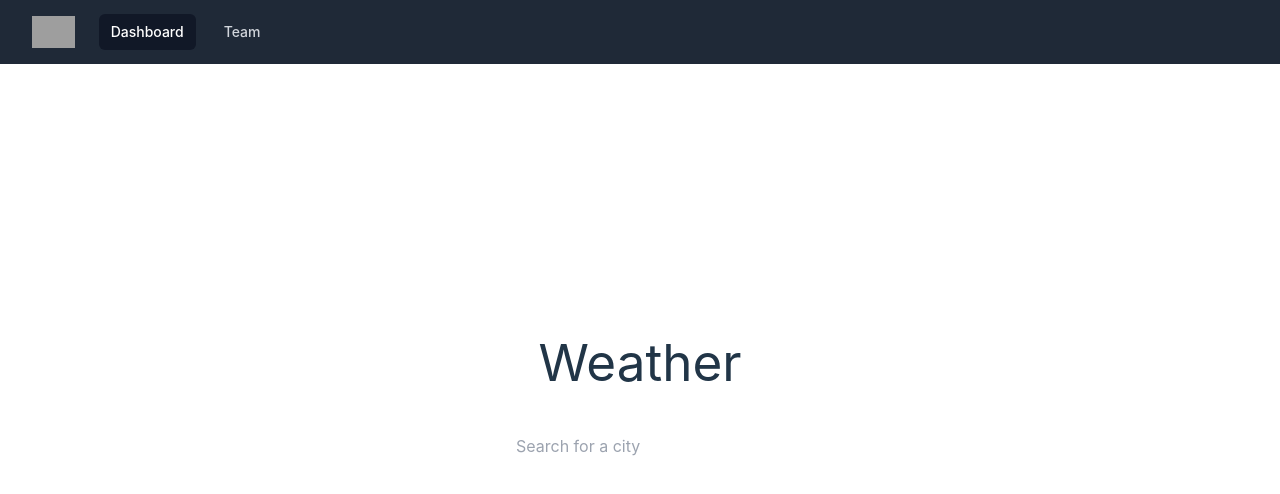
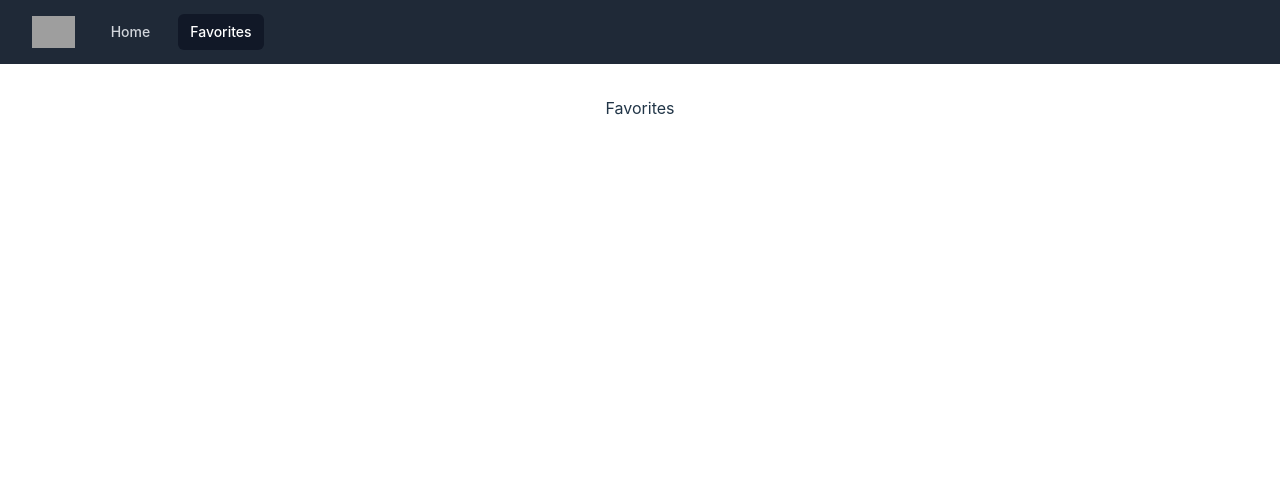
Before and after one commit to softwarebyze/ruach, a React (Vite) app: page /favorites in a window 1280 px wide. Shown: the top 494 px of the page. Built offline with nearby package versions, Linux system fonts and the light colour scheme; grey boxes are pictures that could not be loaded.

Commit message:
routing, dropdown working

```diff
--- a/package.json
+++ b/package.json
@@ -12,7 +12,8 @@
     "@headlessui/react": "^1.7.17",
     "@heroicons/react": "^2.0.18",
     "react": "^18.2.0",
-    "react-dom": "^18.2.0"
+    "react-dom": "^18.2.0",
+    "react-router-dom": "^6.20.1"
   },
   "devDependencies": {
     "@types/react": "^18.0.27",
--- a/src/App.tsx
+++ b/src/App.tsx
@@ -1,28 +1,19 @@
+import { Routes } from "react-router-dom";
 import "./App.css";
-import { getAutocompleteLocations } from "./api/autocomplete";
 import { Nav } from "./components/Nav";
 
-function App() {
-  const handleSearch = async (e: React.ChangeEvent<HTMLInputElement>) => {
-    const query = e.currentTarget.value;
-    const results = await getAutocompleteLocations(query, true);
-    console.log(results);
-  };
+import { BrowserRouter as Router, Route } from "react-router-dom";
+import { Home } from "./components/Home";
+import { Favorites } from "./components/Favorites";
+
+export default function App() {
   return (
-    <>
+    <Router>
       <Nav />
-      <div>
-        <nav></nav>
-        <h1 className="mb-9">Weather</h1>
-        <input
-          className="p-2 rounded-xl"
-          type="search"
-          placeholder="Search for a city"
-          onChange={handleSearch}
-        />
-      </div>
-    </>
+      <Routes>
+        <Route path="/" element={<Home />} />
+        <Route path="/favorites" element={<Favorites />} />
+      </Routes>
+    </Router>
   );
 }
-
-export default App;
--- a/src/api/autocomplete.ts
+++ b/src/api/autocomplete.ts
@@ -1,4 +1,24 @@
-export async function getAutocompleteLocations(query: string, fake = true) {
+export interface AutocompleteResult {
+  Version: number;
+  Key: string;
+  Type: string;
+  Rank: number;
+  LocalizedName: string;
+  Country: {
+    ID: string;
+    LocalizedName: string;
+  };
+  AdministrativeArea: {
+    ID: string;
+    LocalizedName: string;
+  };
+}
+[];
+
+export async function getAutocompleteLocations(
+  query: string,
+  fake = true
+): Promise<AutocompleteResult[]> {
   const fakeAutocompleteResults = [
     {
       Version: 1,
@@ -151,11 +171,15 @@ export async function getAutocompleteLocations(query: string, fake = true) {
       },
     },
   ];
-
   const autocompleteApiUrl =
     "http://dataservice.accuweather.com/locations/v1/cities/autocomplete";
-    return fake
-      ? fakeAutocompleteResults
+
+  return !query
+    ? []
+    : fake
+    ? fakeAutocompleteResults.filter(
+        (result) => result.LocalizedName.length > query.length
+      )
     : fetch(
         `${autocompleteApiUrl}?apikey=${
           import.meta.env.VITE_WEATHER_API_KEY
--- /dev/null
+++ b/src/components/Favorites.tsx
@@ -0,0 +1,3 @@
+export function Favorites() {
+  return <h2>Favorites</h2>;
+}
--- /dev/null
+++ b/src/components/Home.tsx
@@ -0,0 +1,48 @@
+import { Link, useSearchParams } from "react-router-dom";
+import {
+  AutocompleteResult,
+  getAutocompleteLocations,
+} from "../api/autocomplete";
+import { useState } from "react";
+
+export function Home() {
+  const [searchParams, setSearchParams] = useSearchParams();
+  const [autocompleteResults, setAutocompleteResults] = useState<
+    AutocompleteResult[]
+  >([]);
+  const currentQuery = searchParams.get("q") ?? "";
+  const currentCityId = searchParams.get("cityId") ?? "";
+
+  const handleSearch = async (e: React.ChangeEvent<HTMLInputElement>) => {
+    const query = e.currentTarget.value;
+    setSearchParams({ q: query });
+    const results = await getAutocompleteLocations(query, false);
+    console.log(results);
+    setAutocompleteResults(results);
+  };
+
+  return (
+    <>
+      <input
+        className="p-2 rounded-xl"
+        type="search"
+        placeholder="Search for a city"
+        onChange={handleSearch}
+        value={currentQuery}
+      />
+      <div className="rounded-md p-1 space-y-1">
+        {autocompleteResults.map((result) => (
+          <Link
+            className="block px-4 py-2 hover:bg-gray-100 cursor-pointer rounded-md"
+            to={`?cityId=${result.Key}`}
+            key={result.Key}
+            onClick={() => setAutocompleteResults([])}
+          >
+            {result.LocalizedName}
+          </Link>
+        ))}
+      </div>
+      <h2>{currentCityId}</h2>
+    </>
+  );
+}
--- a/src/components/Nav.tsx
+++ b/src/components/Nav.tsx
@@ -1,9 +1,10 @@
 import { Disclosure } from "@headlessui/react";
 import { Bars3Icon, XMarkIcon } from "@heroicons/react/24/outline";
+import { NavLink } from "react-router-dom";
 
 const navigation = [
-  { name: "Dashboard", href: "", current: true },
-  { name: "Team", href: "#team", current: false },
+  { name: "Home", href: "" },
+  { name: "Favorites", href: "/favorites" },
 ];
 
 export function Nav() {
@@ -36,18 +37,19 @@ export function Nav() {
                 <div className="hidden sm:ml-6 sm:block">
                   <div className="flex space-x-4">
                     {navigation.map((item) => (
-                      <a
+                      <NavLink
                         key={item.name}
-                        href={item.href}
-                        className={`${
-                          item.current
-                            ? "bg-gray-900 text-white"
-                            : "text-gray-300 hover:bg-gray-700 hover:text-white"
-                        } rounded-md px-3 py-2 text-sm font-medium`}
-                        aria-current={item.current ? "page" : undefined}
+                        to={item.href}
+                        className={({ isActive }) =>
+                          `${
+                            isActive
+                              ? "bg-gray-900 text-white"
+                              : "text-gray-300 hover:bg-gray-700 hover:text-white"
+                          } rounded-md px-3 py-2 text-sm font-medium`
+                        }
                       >
                         {item.name}
-                      </a>
+                      </NavLink>
                     ))}
                   </div>
                 </div>
@@ -58,19 +60,19 @@ export function Nav() {
           <Disclosure.Panel className="sm:hidden">
             <div className="space-y-1 px-2 pb-3 pt-2">
               {navigation.map((item) => (
-                <Disclosure.Button
+                <NavLink
                   key={item.name}
-                  as="a"
-                  href={item.href}
-                  className={`${
-                    item.current
-                      ? "bg-gray-900 text-white"
-                      : "text-gray-300 hover:bg-gray-700 hover:text-white"
-                  } block rounded-md px-3 py-2 text-base font-medium`}
-                  aria-current={item.current ? "page" : undefined}
+                  to={item.href}
+                  className={({ isActive }) =>
+                    `${
+                      isActive
+                        ? "bg-gray-900 text-white"
+                        : "text-gray-300 hover:bg-gray-700 hover:text-white"
+                    } block rounded-md px-3 py-2 text-base font-medium`
+                  }
                 >
                   {item.name}
-                </Disclosure.Button>
+                </NavLink>
               ))}
             </div>
           </Disclosure.Panel>
--- a/src/index.css
+++ b/src/index.css
@@ -30,7 +30,7 @@ a:hover {
 body {
   margin: 0;
   display: flex;
-  place-items: center;
+  margin-top: 4rem;
   min-width: 320px;
   min-height: 100vh;
 }
--- a/vite.config.ts
+++ b/vite.config.ts
@@ -3,6 +3,5 @@ import react from "@vitejs/plugin-react-swc";
 
 // https://vitejs.dev/config/
 export default defineConfig({
-  base: "/zack-ebenfeld-12-11-2023/",
   plugins: [react()],
 });
```
Also changed, not shown: 1 other file (tests, documents, lock files or other folders). Lines whose indentation alone changed are shown as unchanged.
